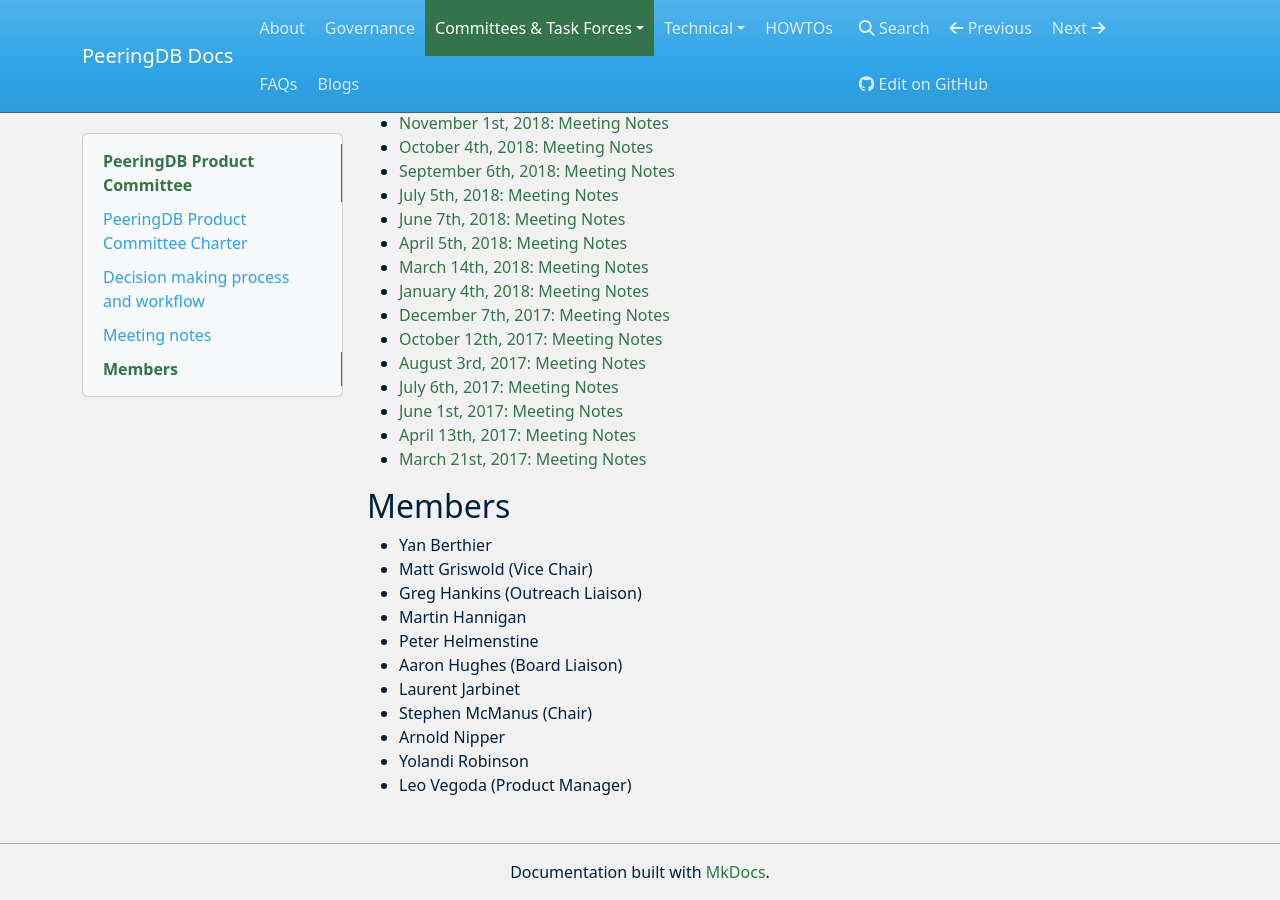
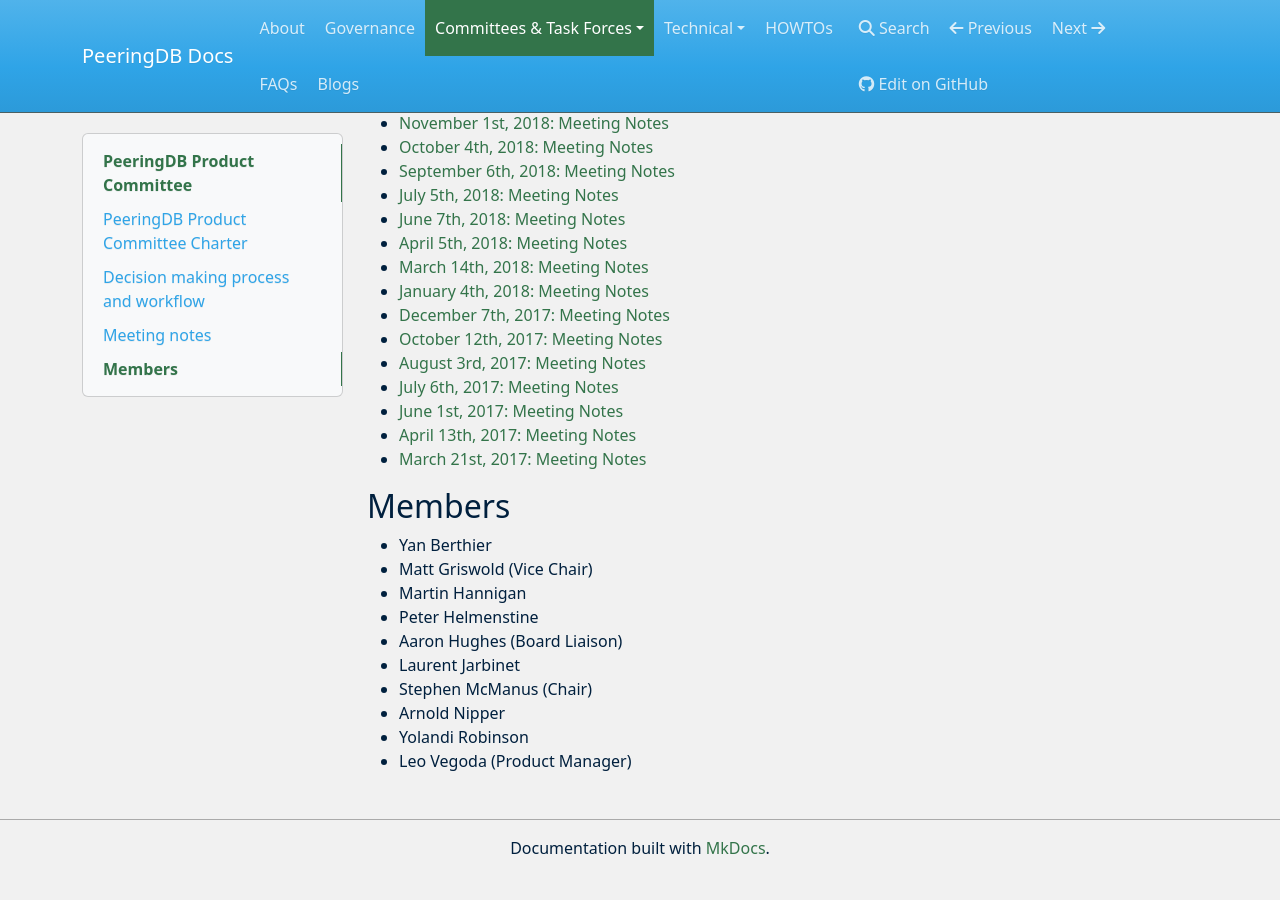
Before and after one commit to peeringdb/docs, an MkDocs documentation site: the page built from docs/committee/product/index.md, in a window 1280 px wide and 900 px high, scrolled down 3839 px. Built offline with MkDocs 1.6.1, drawn with Linux system fonts in a browser that asks for light colours; nearby versions of some CDN libraries; after the commit the page ends 4715 px from its top, so only the background shows below that.

Commit message:
Removed Greg Hankins from PC.

```diff
--- a/docs/committee/product/index.md
+++ b/docs/committee/product/index.md
@@ -77,7 +77,6 @@
 ## Members
 - Yan Berthier
 - Matt Griswold (Vice Chair)
-- Greg Hankins (Outreach Liaison)
 - Martin Hannigan
 - Peter Helmenstine
 - Aaron Hughes (Board Liaison)
```
